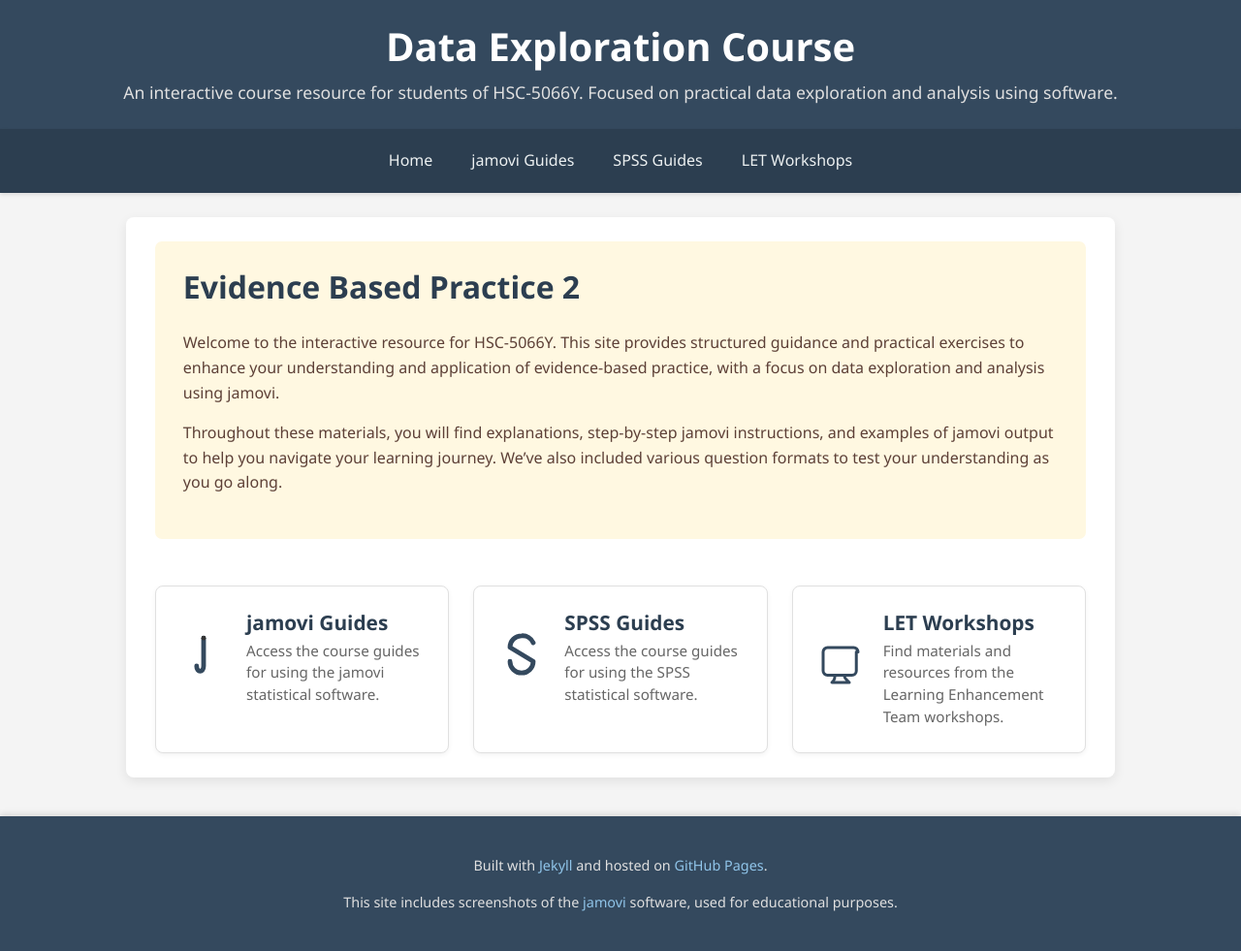
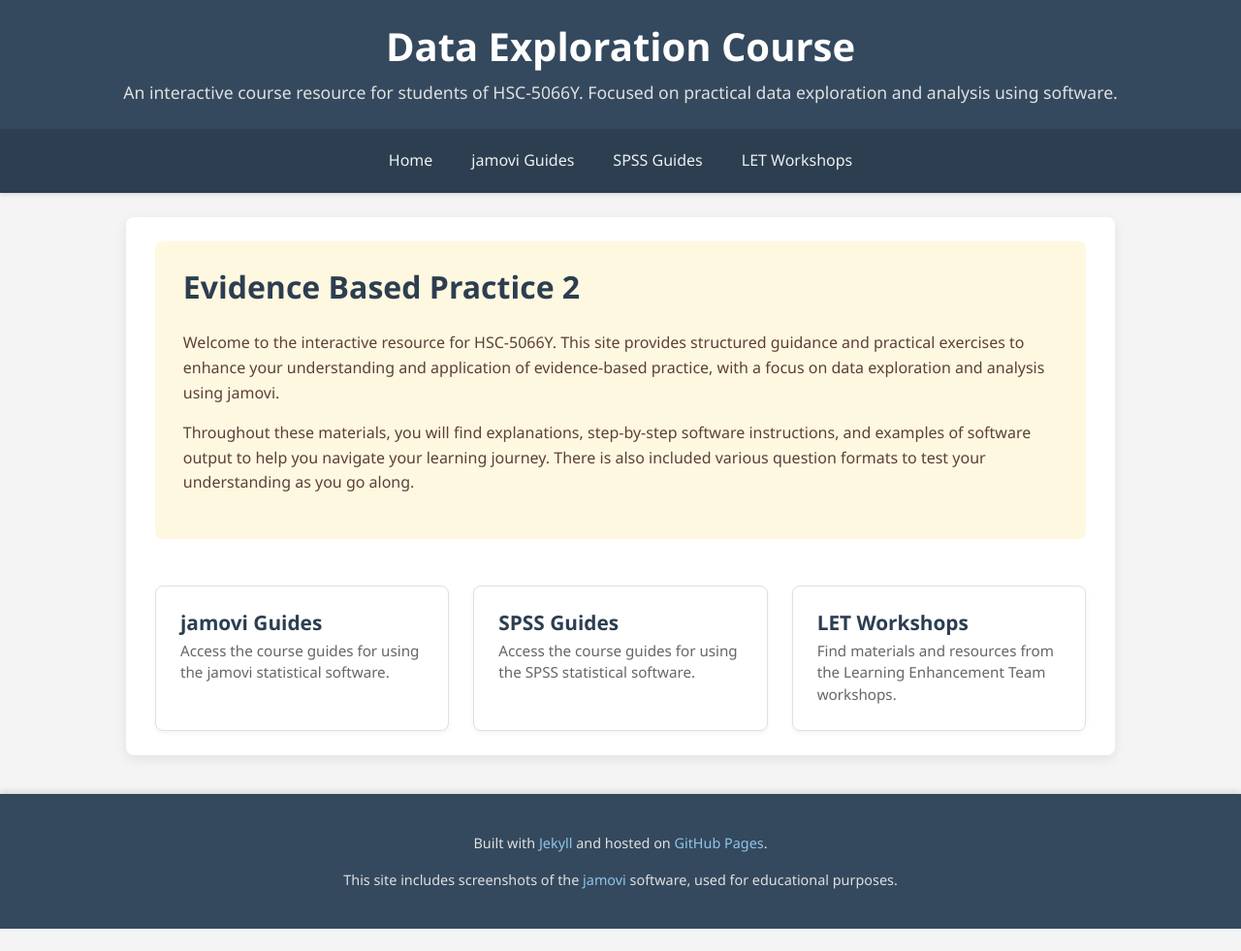
Before and after one commit to probe973/hsc-5066y, a Jekyll site: the page built from index.md, in a window 1280 px wide. Shown: the whole page at 97% size. Built offline with Jekyll 4.4.1, drawn with Linux system fonts in a browser that asks for light colours; after the commit the page ends 958 px from its top, so only the background shows below that.

Commit message:
Update index.md

```diff
--- a/index.md
+++ b/index.md
@@ -8,7 +8,7 @@
 
 Welcome to the interactive resource for HSC-5066Y. This site provides structured guidance and practical exercises to enhance your understanding and application of evidence-based practice, with a focus on data exploration and analysis using jamovi.
 
-Throughout these materials, you will find explanations, step-by-step jamovi instructions, and examples of jamovi output to help you navigate your learning journey. We've also included various question formats to test your understanding as you go along.
+Throughout these materials, you will find explanations, step-by-step software instructions, and examples of software output to help you navigate your learning journey. There is also included various question formats to test your understanding as you go along.
 
 </div>
 
@@ -16,13 +16,7 @@
 <div class="card-menu">
     <a href="{{ "/jamovi/" | relative_url }}" class="card">
         <div class="card-content">
-            <!-- SVG Icon for jamovi Guides -->
-            <div class="card-icon">
-            <svg viewBox="0 0 100 100" xmlns="http://www.w3.org/2000/svg" stroke="currentColor" stroke-width="10" fill="none" stroke-linecap="round" stroke-linejoin="round" aria-hidden="true">
-    <path d="M 50 15 L 50 75 C 50 90 35 90 35 75" />
-    <circle cx="50" cy="15" r="5" fill="currentColor" stroke="none" />
-</svg>
-            </div>
+            <!-- ICON REMOVED -->
             <div class="card-text">
                 <h3>jamovi Guides</h3>
                 <p>Access the course guides for using the jamovi statistical software.</p>
@@ -31,12 +25,7 @@
     </a>
     <a href="{{ "/spss/" | relative_url }}" class="card">
         <div class="card-content">
-            <!-- SVG Icon for SPSS Guides -->
-            <div class="card-icon">
-            <svg viewBox="0 0 100 100" xmlns="http://www.w3.org/2000/svg" stroke="currentColor" stroke-width="10" fill="none" stroke-linecap="round" stroke-linejoin="round" aria-hidden="true">
-    <path d="M 75 25 A 25 25 0 0 0 50 10 A 25 25 0 0 0 25 35 L 75 65 A 25 25 0 0 1 50 90 A 25 25 0 0 1 25 65" />
-</svg>
-            </div>
+            <!-- ICON REMOVED -->
             <div class="card-text">
                 <h3>SPSS Guides</h3>
                 <p>Access the course guides for using the SPSS statistical software.</p>
@@ -45,12 +34,7 @@
     </a>
     <a href="{{ "/let/" | relative_url }}" class="card">
         <div class="card-content">
-            <!-- SVG Icon for LET Workshops -->
-            <div class="card-icon">
-                <svg xmlns="http://www.w3.org/2000/svg" fill="none" viewBox="0 0 24 24" stroke-width="1.5" stroke="currentColor" aria-hidden="true">
-                    <path stroke-linecap="round" stroke-linejoin="round" d="M9 17.25v1.007a3 3 0 0 1-.879 2.122L7.5 21h9l-1.621-1.621A3 3 0 0 1 14.121 18.257V17.25m6-12V15a2.25 2.25 0 0 1-2.25 2.25H5.25A2.25 2.25 0 0 1 3 15V5.25A2.25 2.25 0 0 1 5.25 3h13.5A2.25 2.25 0 0 1 21 5.25Z" />
-                </svg>
-            </div>
+            <!-- ICON REMOVED -->
             <div class="card-text">
                 <h3>LET Workshops</h3>
                 <p>Find materials and resources from the Learning Enhancement Team workshops.</p>
```
